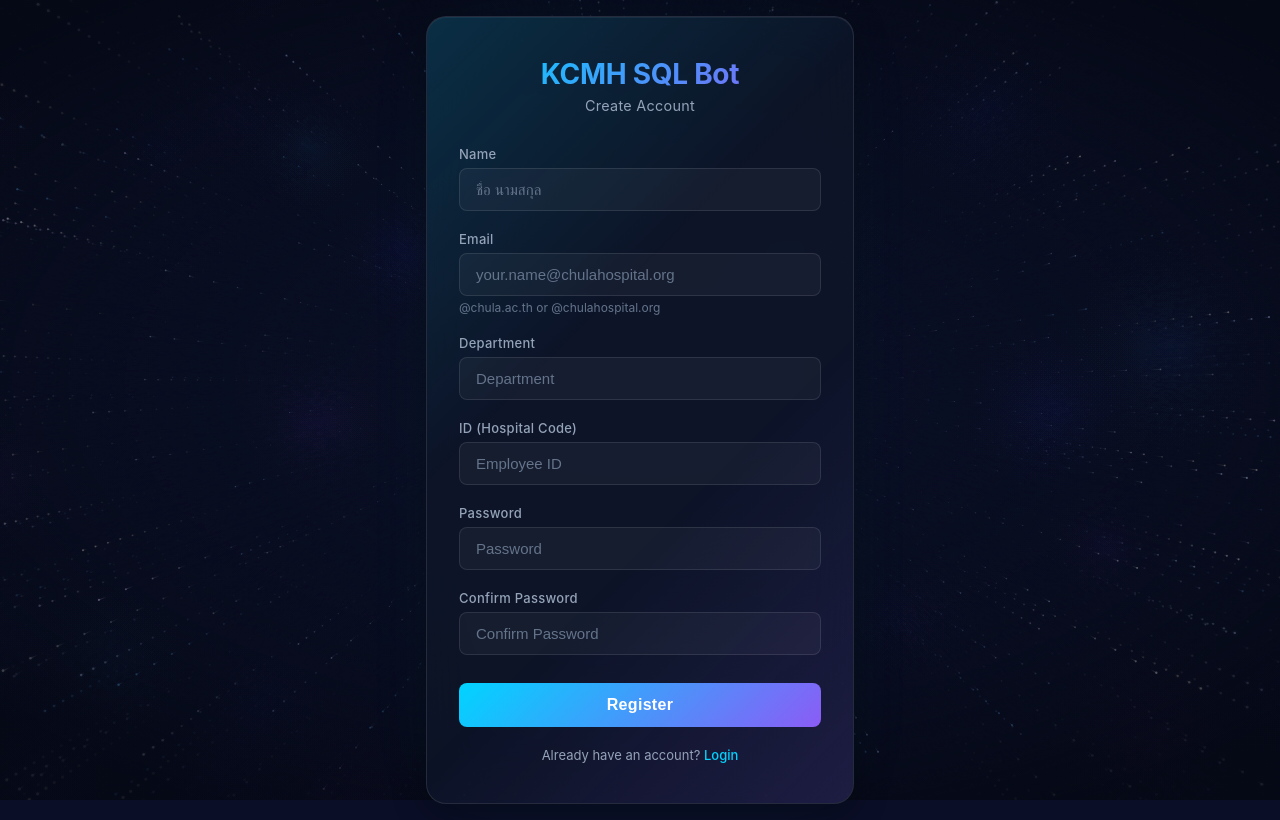
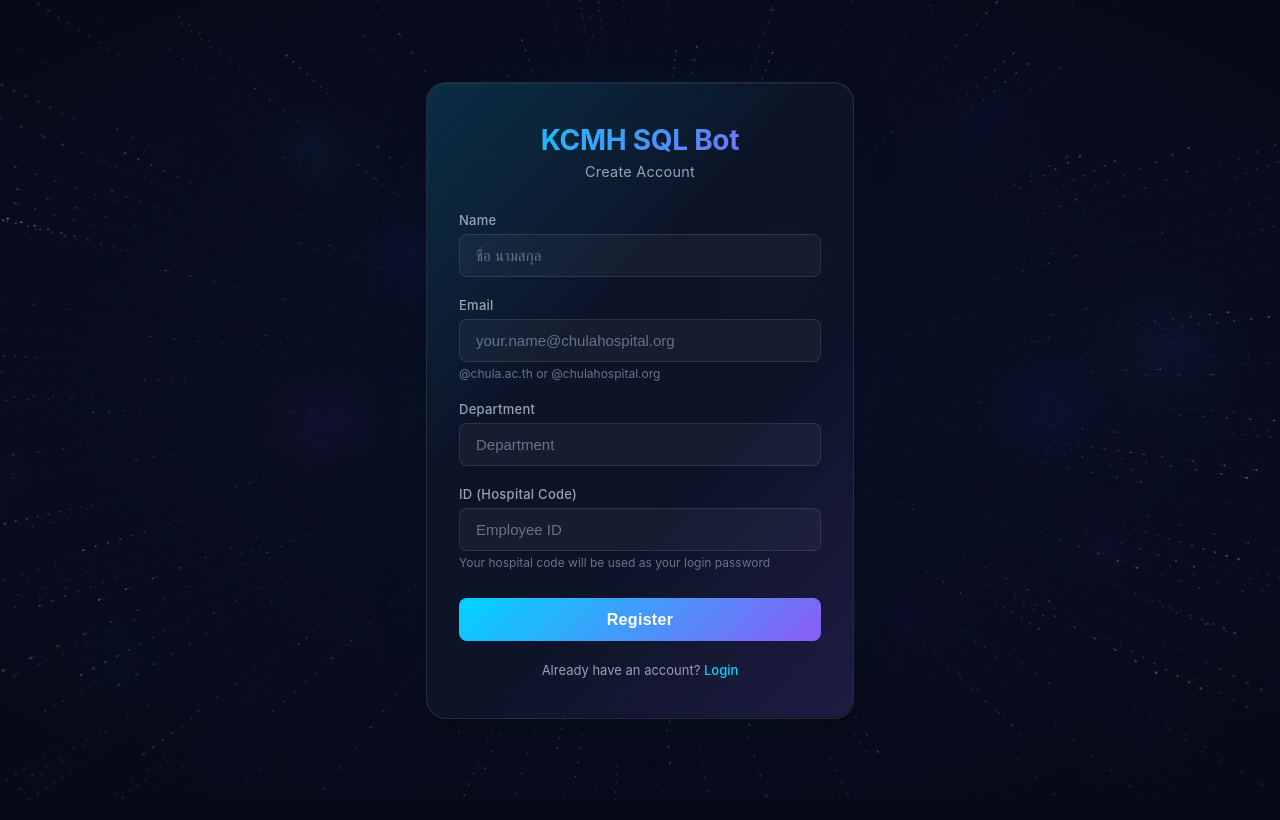
Before and after one commit to macsermkiat/SQL_bot, a Python web app: template app/templates/register.html in a window 1280 px wide. Run offline with Jinja, Linux system fonts and the light colour scheme; the template is opened without the code that fills it, so the values that code supplies are empty.

Commit message:
refactor: use hospital code as default password in registration
Remove password/confirm fields from registration form. Employee ID
(hospital code) is automatically used as the login password, matching
the existing CSV-based auth system. Notifies users on the form and
in the success message.

```diff
--- a/app/templates/register.html
+++ b/app/templates/register.html
@@ -70,32 +70,7 @@
                     maxlength="50"
                     value="{{ form_data.employee_id or '' }}"
                 >
-            </div>
-            <div class="form-group">
-                <label for="password">Password</label>
-                <input
-                    type="password"
-                    id="password"
-                    name="password"
-                    placeholder="Password"
-                    required
-                    minlength="6"
-                    maxlength="200"
-                    autocomplete="new-password"
-                >
-            </div>
-            <div class="form-group">
-                <label for="confirm_password">Confirm Password</label>
-                <input
-                    type="password"
-                    id="confirm_password"
-                    name="confirm_password"
-                    placeholder="Confirm Password"
-                    required
-                    minlength="6"
-                    maxlength="200"
-                    autocomplete="new-password"
-                >
+                <span class="form-hint">Your hospital code will be used as your login password</span>
             </div>
             <button type="submit" class="login-button">Register</button>
         </form>
```
Also changed, not shown: app/main.py (+8 -24 lines).
